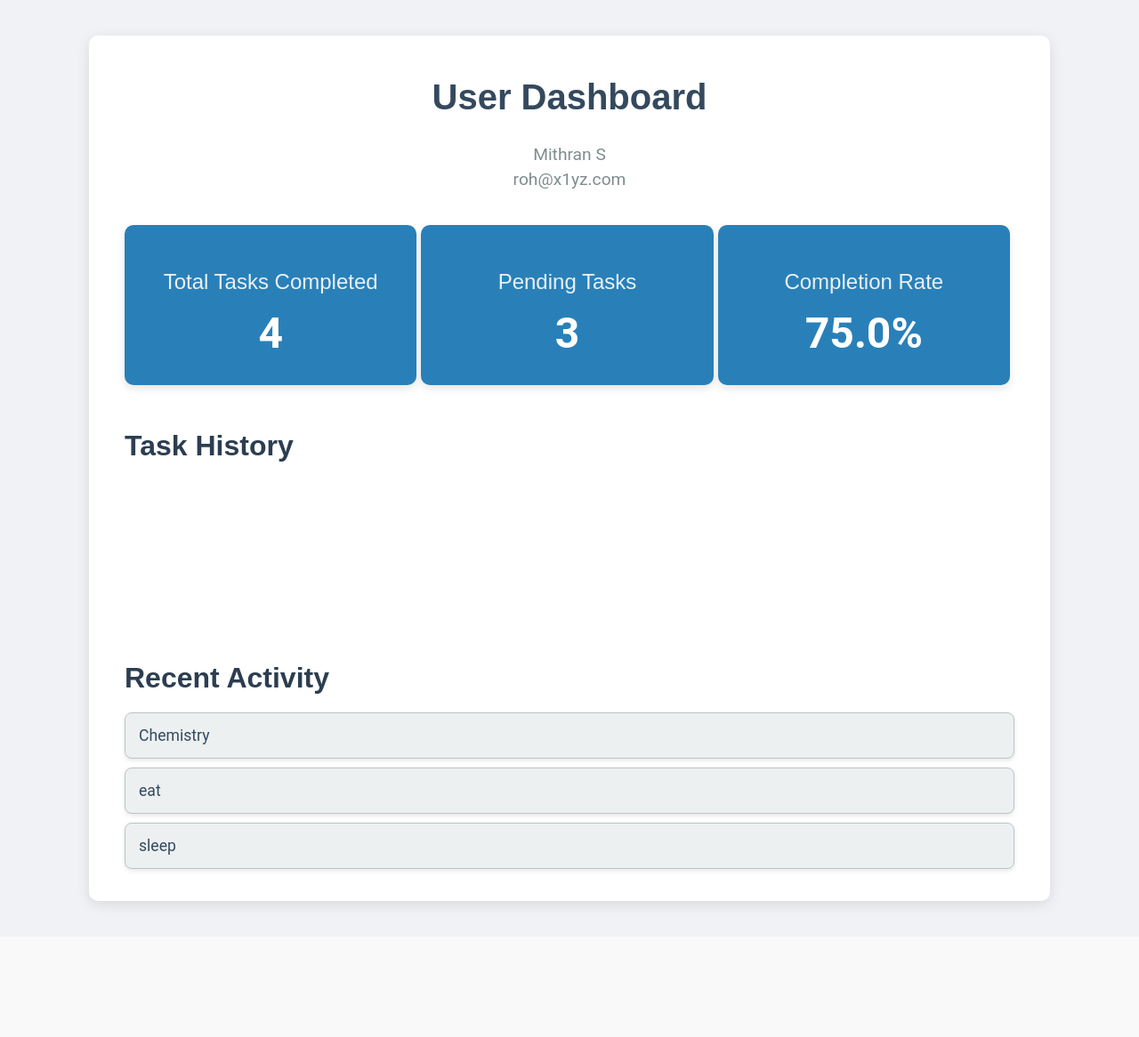
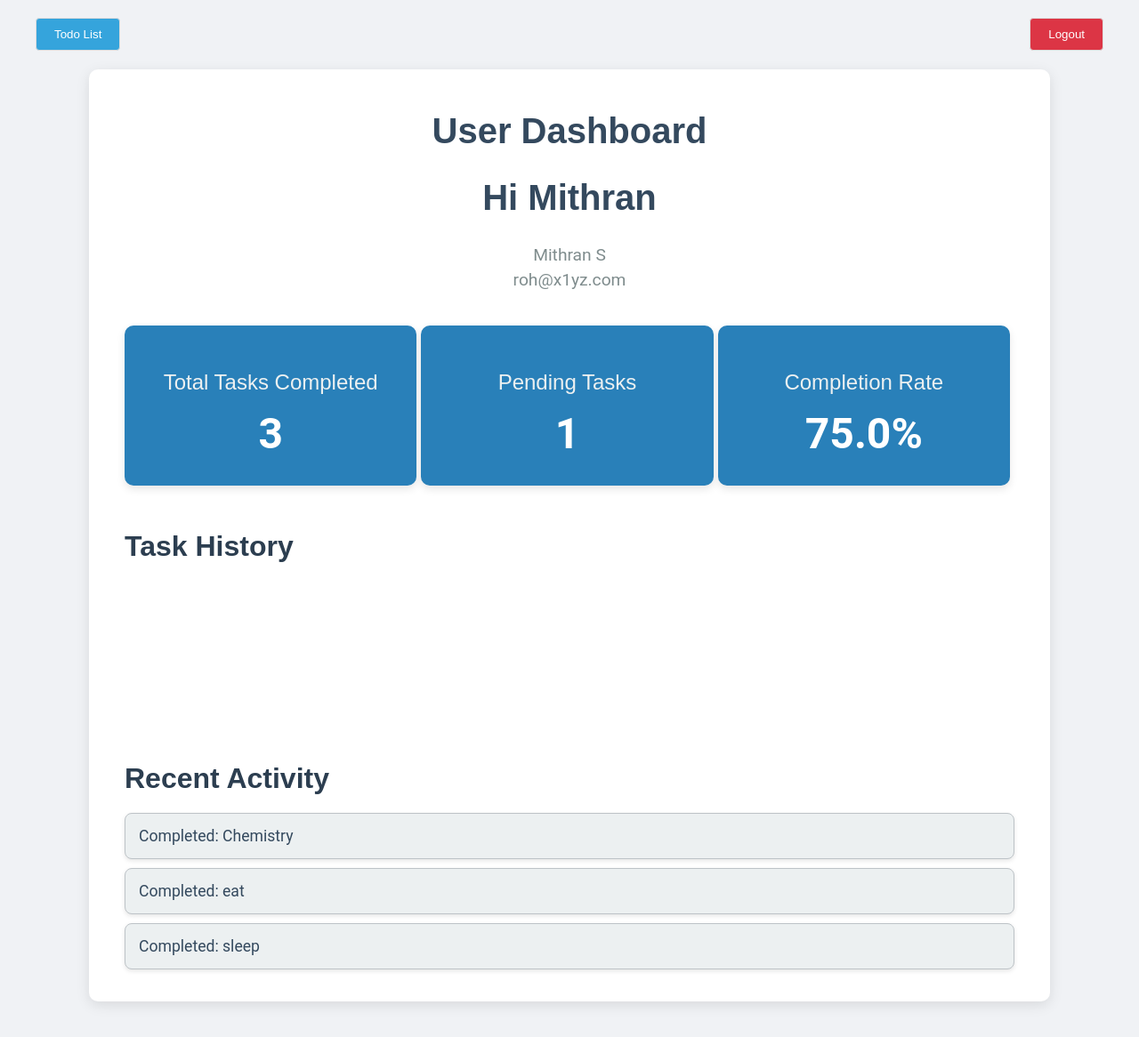
Before and after one commit to RO-HIT17/Flask_TODO_V3, a Flask app: page /dashboard/2 in a window 1280 px wide. Shown: the whole page at 89% size. Before the commit the page ends 1025 px from the top, so only its background shows below. Run offline with Flask 3, Linux system fonts and the light colour scheme; data comes from the database, SQL or seed files in the repository; both versions use the stored data as it was after the commit; a map, chart or similar area stays blank.

Commit message:
fixed dashboard page dynamic content

```diff
--- a/static/dashboard.css
+++ b/static/dashboard.css
@@ -20,6 +20,7 @@ h1, h2 {
     background-color: #ffffff;
     border-radius: 10px;
     box-shadow: 0 4px 15px rgba(0, 0, 0, 0.1);
+    position: relative;
 }
 
 h1 {
@@ -27,6 +28,16 @@ h1 {
     margin-bottom: 30px;
     font-size: 2.5em;
     color: #34495e;
+}
+
+/* Button Container */
+.button-container {
+    display: flex;
+    justify-content: space-between;
+    position: absolute;
+    top: 20px;
+    left: 40px;
+    right: 40px;
 }
 
 /* Stats Overview */
@@ -108,6 +119,8 @@ h1 {
 .recent-activity li:hover {
     background-color: #d5dce3;
 }
+
+/* User Info */
 .user-info {
     text-align: center;
     margin-bottom: 40px;
@@ -118,3 +131,22 @@ h1 {
     color: #7f8c8d;
     margin: 5px 0;
 }
+
+/* Buttons */
+button.logout {
+    padding: 10px 20px;
+    background-color: #dc3545;
+    color: white;
+    border: 1px solid #ddd;
+    border-radius: 4px;
+    cursor: pointer;
+}
+
+button.todo {
+    padding: 10px 20px;
+    background-color: #35a4dc;
+    color: white;
+    border: 1px solid #ddd;
+    border-radius: 4px;
+    cursor: pointer;
+}
--- a/templates/dashboard.html
+++ b/templates/dashboard.html
@@ -7,9 +7,15 @@
     <link rel="stylesheet" href="{{ url_for('static', filename='dashboard.css') }}">
 </head>
 <body>
+    <div class="button-container">
+        <a href="{{ url_for('index', user_id=data.user_id) }}"><button class="todo">Todo List</button></a>
+        <a href="{{ url_for('main') }}"><button class="logout">Logout</button></a>
+    </div>
+    <br><br>
     <div class="dashboard-container">
         <div class="user-info">
             <h1>User Dashboard</h1>
+            <h1>{{"Hi " + data.fname}}</h1>
             <p id="user-name">{{data.fname + " " + data.lname}}</p>
             <p id="user-email">{{data.email}}</p>
         </div>
@@ -17,11 +23,11 @@
         <div class="stats-overview">
             <div class="stat-item">
                 <h2>Total Tasks Completed</h2>
-                <p id="total-completed">{{len}}</p>
+                <p id="total-completed">{{com}}</p>
             </div>
             <div class="stat-item">
                 <h2>Pending Tasks</h2>
-                <p id="pending-tasks">{{com}}</p>
+                <p id="pending-tasks">{{len-com}}</p>
             </div>
             <div class="stat-item">
                 <h2>Completion Rate</h2>
@@ -37,13 +43,11 @@
         <div class="recent-activity">
             <h2>Recent Activity</h2>
             <ul id="recent-activity-list">
-                {%for todo in comdata%}
-                <li>{{todo.title}}</li>
-                {%endfor%}
+                {% for todo in comdata %}
+                <li>{{"Completed: " + todo.title}}</li>
+                {% endfor %}
             </ul>
         </div>
     </div>
-
-
 </body>
 </html>
```
Also changed, not shown: instance/todos.db.
